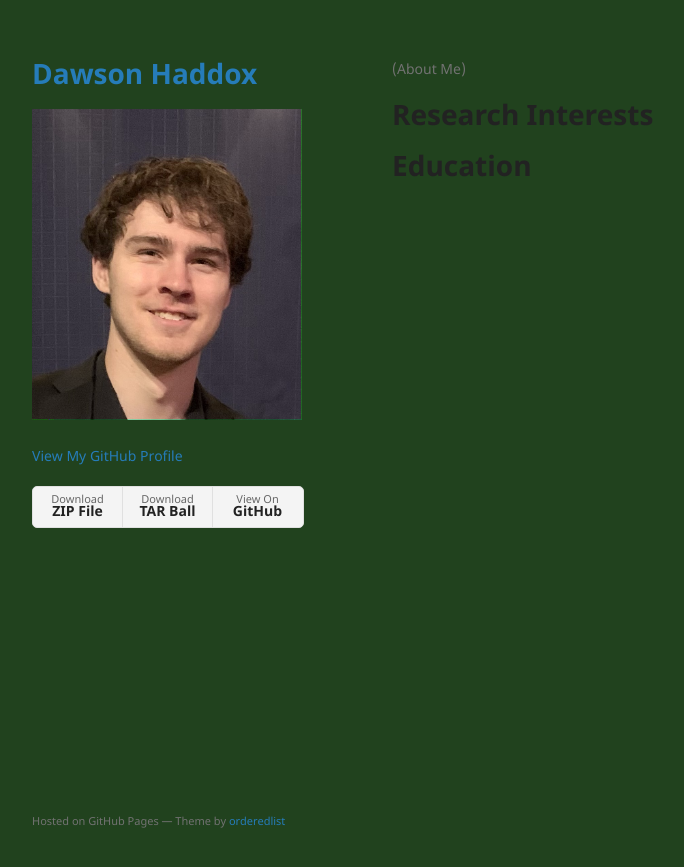
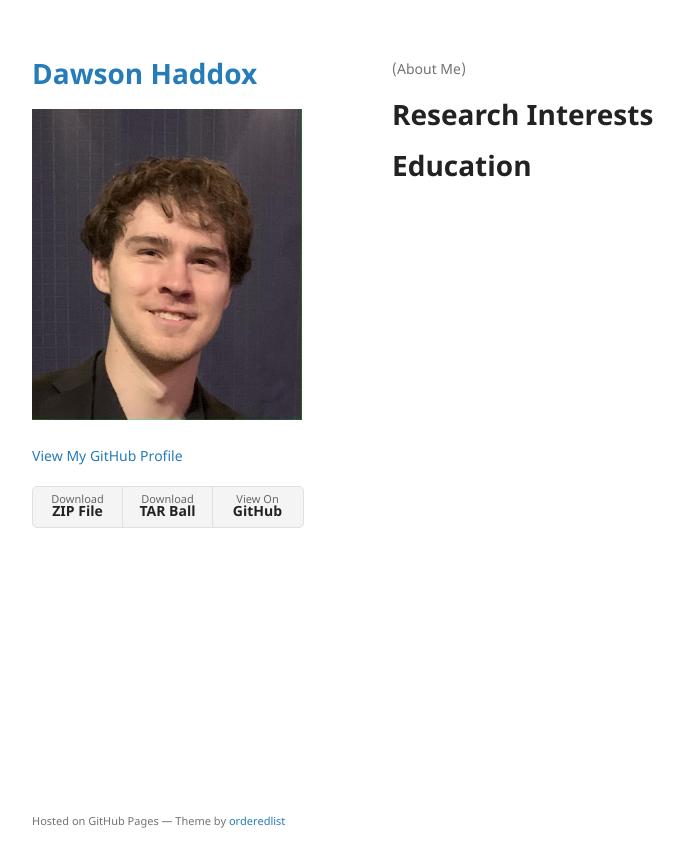
Before and after one commit to ddhaddox/ddhaddox.github.io, a Jekyll site: the page built from index.md, in a window 1280 px wide. Shown: the top 867 px of the page, without its empty margins (178-862 px from the left). Built offline with Jekyll 4.4.1, drawn with Linux system fonts in a browser that asks for light colours; the repository's description, which GitHub fills in, is left out.

Commit message:
Update jekyll-theme-minimal.scss

```diff
--- a/_sass/jekyll-theme-minimal.scss
+++ b/_sass/jekyll-theme-minimal.scss
@@ -2,7 +2,8 @@
 @import "rouge-github";
 
 body {
-  background-color: #21421e;
+  background-color: #fff;
+  // background-color: #21421e;
   padding:50px;
   font: 14px/1.5 "Noto Sans", "Helvetica Neue", Helvetica, Arial, sans-serif;
   color:#727272;
```
